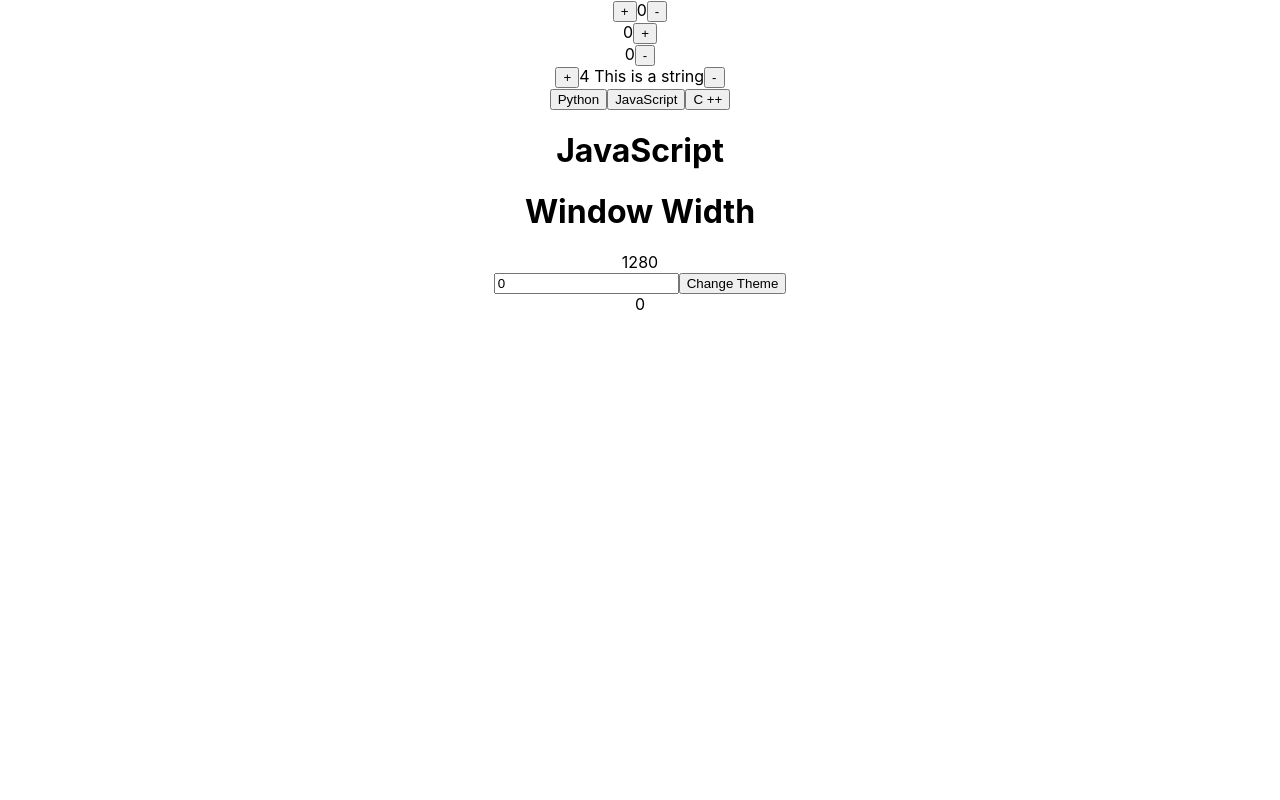
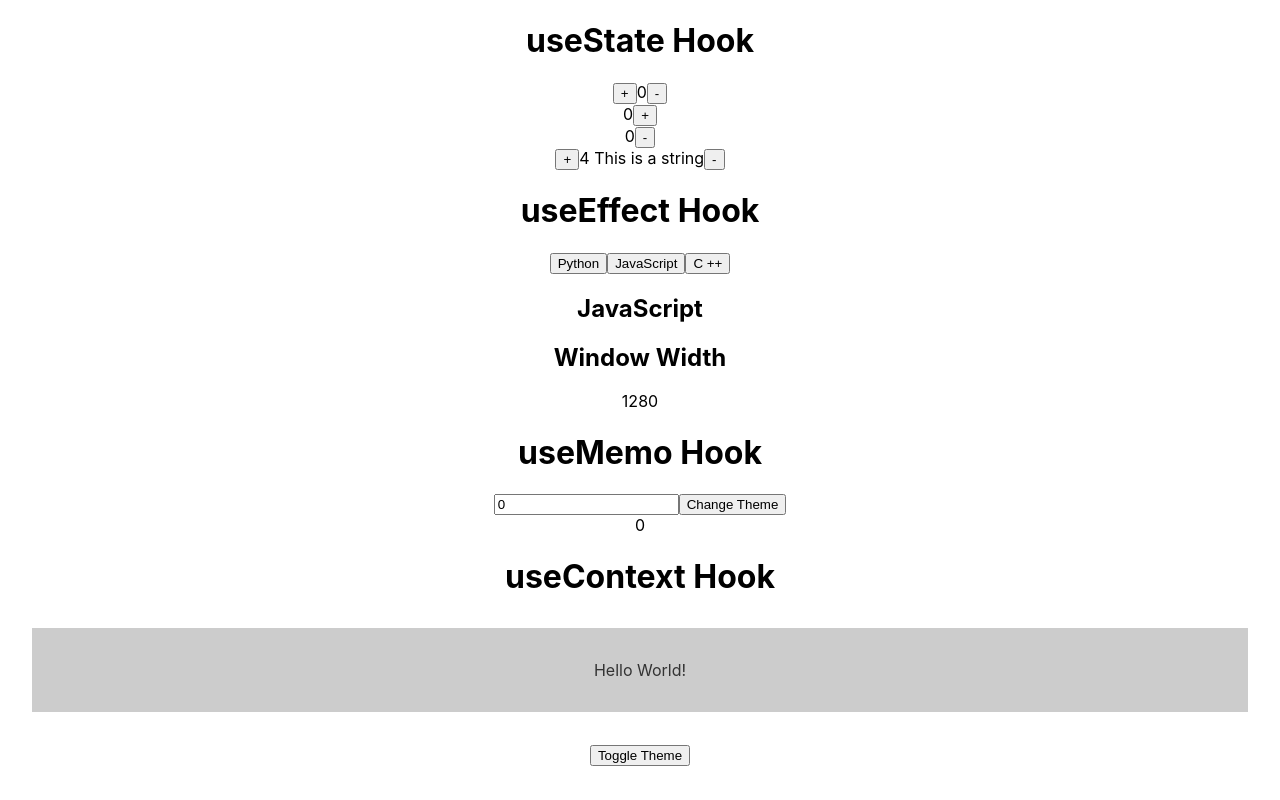
Before and after one commit to SaM-0777/react-hooks, a React (Create React App) app: page / in a window 1280 px wide. Built offline with nearby package versions, Linux system fonts and the light colour scheme.

Commit message:
useContext Hook

```diff
--- a/src/App.js
+++ b/src/App.js
@@ -1,6 +1,6 @@
 /*import logo from './logo.svg';*/
 import './App.css';
-import { UseEffectHook, UseStateHook, UseMemoHook } from './Components';
+import { UseEffectHook, UseStateHook, UseMemoHook, UseContextHook } from './Components';
 
 
 function App() {
@@ -9,6 +9,7 @@
       <UseStateHook />
       <UseEffectHook />
       <UseMemoHook />
+      <UseContextHook />
     </div>
   )
 };
--- a/src/Components/UseStateHook/UseStateHook.jsx
+++ b/src/Components/UseStateHook/UseStateHook.jsx
@@ -38,6 +38,7 @@
 
   return (
     <>
+      <h1>useState Hook</h1>
       <div>
         <button onClick={() => setCount((prevCount) => prevCount + 1)}>+</button>
         <span>{count}</span>
--- a/src/Components/useContextHook/useContextHook.jsx
+++ b/src/Components/useContextHook/useContextHook.jsx
@@ -1,13 +1,52 @@
-import React from 'react'
+import React, { useContext, useState } from 'react';
 
 
-const useContextHook = () => {
+/*
+useContext is for passing down props essentially all the way down to any of the children.
+useContext is broken into 2 different sections
+1. Context Provider => Wrap all the components which required the value.
+2. Single Prop called value which is the value of the context
+
+Note :
+value can be an object or a function
+*/
+
+
+const ThemeContext = React.createContext();
+
+const UseContextHook = () => {
+  const [isDark, setIsDark] = useState(false);
+  const theme = {
+    backgroundColor: isDark ? '#333' : '#CCC',
+    color: isDark ? '#CCC' : '#333',
+    padding: '2rem',
+    margin: '2rem'
+  }
+
+  const toggleTheme = () => {
+    setIsDark(prevTheme => !prevTheme)
+  }
+
   return (
     <div>
+      <h1>useContext Hook</h1>
+      <ThemeContext.Provider value={{ theme, toggleTheme }}>
+        <ThemeSection />
+      </ThemeContext.Provider>
+    </div>
+  );
+};
 
+const ThemeSection = () => {
+  const { theme, toggleTheme } = useContext(ThemeContext)
+
+  return (
+    <div>
+      <div style={theme} >Hello World!</div>
+      <button onClick={() => toggleTheme(prevTheme => !prevTheme)} >Toggle Theme</button>
     </div>
   )
-}
+};
 
 
-export default useContextHook
+export default UseContextHook;
--- a/src/Components/useEffectHook/useEffectHook.jsx
+++ b/src/Components/useEffectHook/useEffectHook.jsx
@@ -52,13 +52,14 @@
 
   return (
     <div>
+      <h1>useEffect Hook</h1>
       <button onClick={() => setLanguage("Python")}>Python</button>
       <button onClick={() => setLanguage("JavaScript")}>JavaScript</button>
       <button onClick={() => setLanguage("C ++")}>C ++</button>
-      <h1>{language}</h1>
+      <h2>{language}</h2>
 
       <div>
-        <h1>Window Width</h1>
+        <h2>Window Width</h2>
         <div>{windowWidth}</div>
       </div>
     </div>
--- a/src/Components/useMemoHook/useMemoHook.jsx
+++ b/src/Components/useMemoHook/useMemoHook.jsx
@@ -50,6 +50,7 @@
 
   return (
     <div>
+      <h1>useMemo Hook</h1>
       <input
         type="number"
         name=""
@@ -62,7 +63,7 @@
       </button>
       <div style={themeStyle}>{doubleNumber}</div>
     </div>
-  )
+  );
 };
 
 
```
Also changed, not shown: src/Components/index.js (+5 -5 lines).
